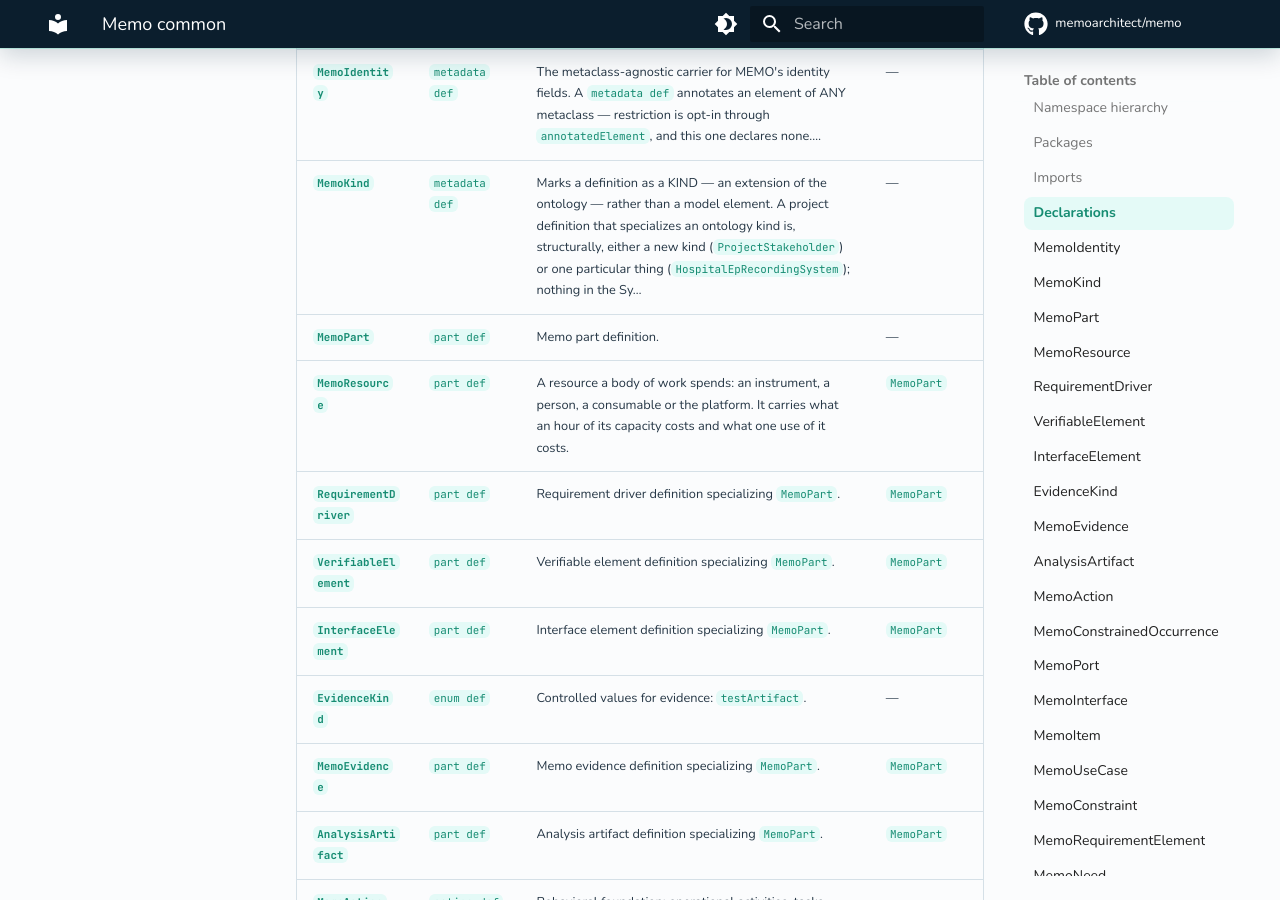
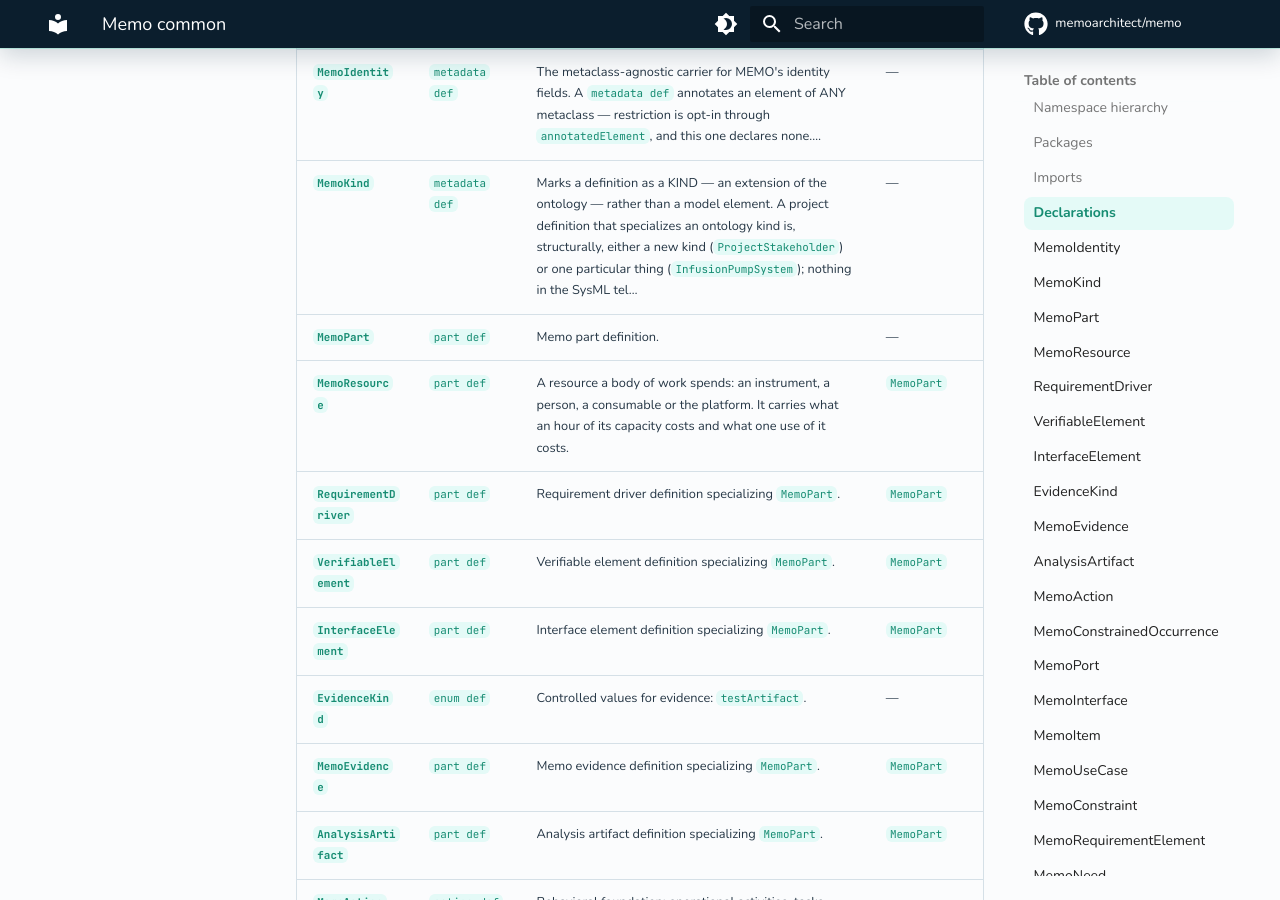
Before and after one commit to memoarchitect/memo, an MkDocs documentation site: the page built from docs/sysml-api/core/common/memo_common.md, in a window 1280 px wide and 900 px high, scrolled down 1250 px. Built offline with MkDocs 1.6.1 and Material for MkDocs 9.7.7, drawn with Linux system fonts in a browser that asks for light colours; comment, search, counter and statistics services are not loaded; some of the changed text lies outside the part shown.

Commit message:
Neutral names in comments
Comments cited values from a real model; they now use made-up ones.

Co-Authored-By: Claude Opus 5.5 <noreply@anthropic.com>

```diff
--- a/docs/sysml-api/core/common/memo_common.md
+++ b/docs/sysml-api/core/common/memo_common.md
@@ -34,7 +34,7 @@
 | Name | SysML kind | Description | Specializes |
 | --- | --- | --- | --- |
 | [`MemoIdentity`](#memoidentity) | `metadata def` | The metaclass-agnostic carrier for MEMO's identity fields. A `metadata def` annotates an element of ANY metaclass — restriction is opt-in through `annotatedElement`, and this one declares none.… | — |
-| [`MemoKind`](#memokind) | `metadata def` | Marks a definition as a KIND — an extension of the ontology — rather than a model element. A project definition that specializes an ontology kind is, structurally, either a new kind (`ProjectStakeholder`) or one particular thing (`HospitalEpRecordingSystem`); nothing in the Sy… | — |
+| [`MemoKind`](#memokind) | `metadata def` | Marks a definition as a KIND — an extension of the ontology — rather than a model element. A project definition that specializes an ontology kind is, structurally, either a new kind (`ProjectStakeholder`) or one particular thing (`InfusionPumpSystem`); nothing in the SysML tel… | — |
 | [`MemoPart`](#memopart) | `part def` | Memo part definition. | — |
 | [`MemoResource`](#memoresource) | `part def` | A resource a body of work spends: an instrument, a person, a consumable or the platform. It carries what an hour of its capacity costs and what one use of it costs. | `MemoPart` |
 | [`RequirementDriver`](#requirementdriver) | `part def` | Requirement driver definition specializing `MemoPart`. | `MemoPart` |
@@ -82,7 +82,7 @@ metadata def MemoKind
 
 | Property | Value |
 | --- | --- |
-| Description | Marks a definition as a KIND — an extension of the ontology — rather than a model element. A project definition that specializes an ontology kind is, structurally, either a new kind (`ProjectStakeholder`) or one particular thing (`HospitalEpRecordingSystem`); nothing in the Sy… |
+| Description | Marks a definition as a KIND — an extension of the ontology — rather than a model element. A project definition that specializes an ontology kind is, structurally, either a new kind (`ProjectStakeholder`) or one particular thing (`InfusionPumpSystem`); nothing in the SysML tel… |
 | Kind | `metadata def` |
 | Abstract | No |
 | Specializes | — |
@@ -533,7 +533,7 @@ part def Citation specializes MemoPart
 
         // Marks a definition as a KIND — an extension of the ontology — rather than a model element.
         // A project definition that specializes an ontology kind is, structurally, either a new kind
-        // (`ProjectStakeholder`) or one particular thing (`HospitalEpRecordingSystem`); nothing in the
+        // (`ProjectStakeholder`) or one particular thing (`InfusionPumpSystem`); nothing in the
         // SysML tells the two apart, so the author says which. A marked definition, and what is typed
         // by it, takes `idPrefix` as the family of its display ids (`<idPrefix>-1`). Anything unmarked
         // takes the family of the ontology kind it descends from.
```
Also changed, not shown: docs/ontology/_generated/core.md (+1 -1 lines), docs/sysml-api/elements.md (+1 -1 lines), 1 other file.
